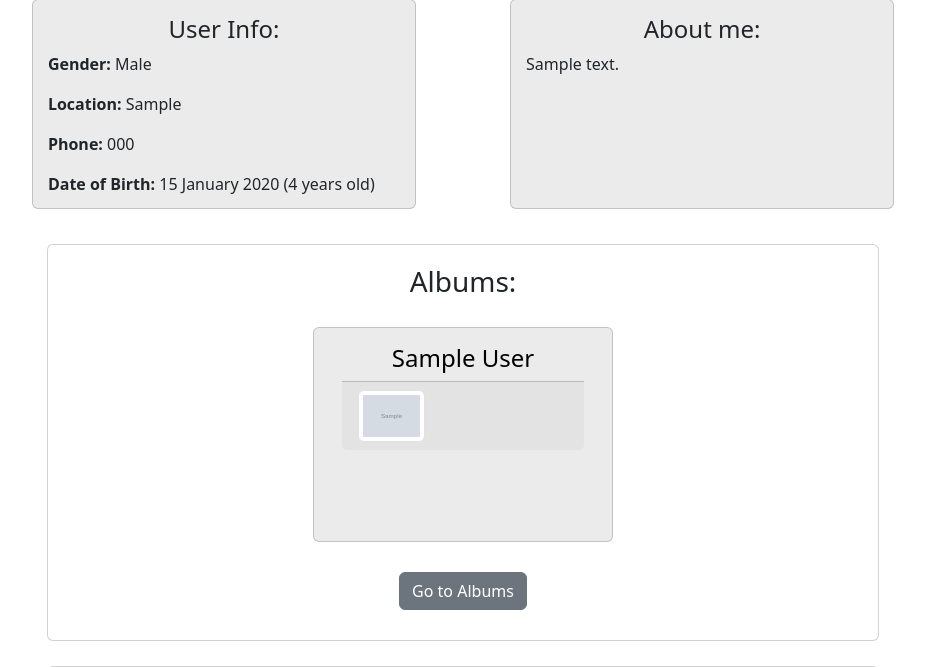
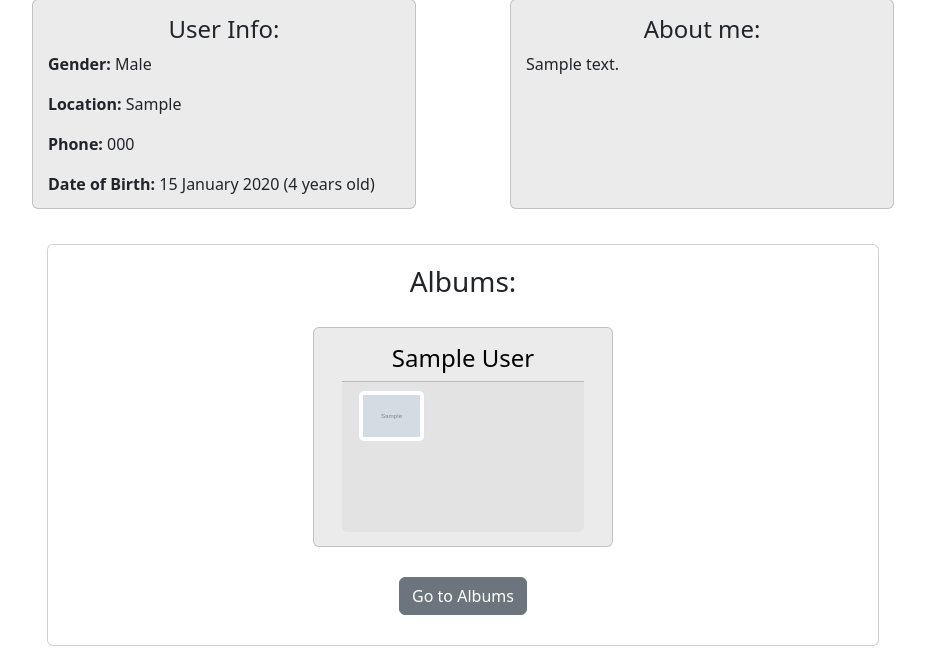
Before and after one commit to mkskh/social_network, a Django app: page /user/profile/1/ in a window 1280 px wide. Shown: the part 529-1196 px from the top of the page, without its empty margins (177-1102 px from the left). Run offline with Django 5.2, Linux system fonts and the light colour scheme; a user stored in the database is signed in; tables that the repository leaves empty hold one stand-in row (values such as "Sample post"); grey boxes marked "Sample" are stand-in pictures; some libraries are stand-ins or nearby versions.

Commit message:
album's improvements finished

```diff
--- a/templates/user/album_preview.html
+++ b/templates/user/album_preview.html
@@ -6,12 +6,12 @@
     <div class="row">
         {% for album in albums %}
 
-            <div class="card" style="width: 300px; height: 215px; margin: 20px 60px; background-color: rgb(235, 235, 235);">
+            <div class="card" style="width: 300px; height: 220px; margin: 20px 60px; background-color: rgb(235, 235, 235);">
                 <div class="card-body">
                     <h4 class="card-title" style="text-align: center;">
                         <a href="{% url 'user:photo_list' profile_user.id album.id %}" style="text-decoration: none; color: black;">{{ album.title }}</a>
                     </h4>
-                    <div class="card-footer">
+                    <div class="card-footer" style="height: 151px;">
                         {% for photo in album.photos.all|slice:":6" %}
                         <img src="{{ photo.image.url }}" alt="{{ photo.description }}" class="img-thumbnail" style="width: 67px; height: auto;">
                         {% empty %}
```
